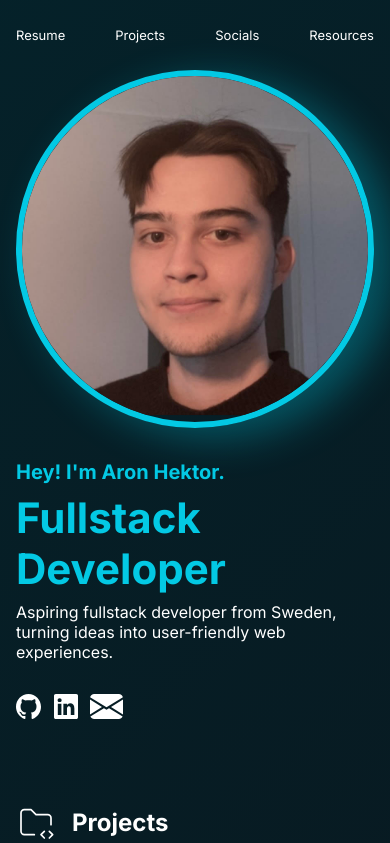
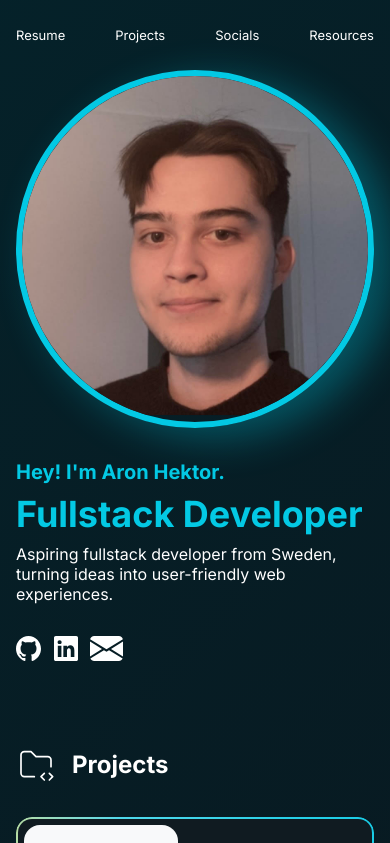
Before and after one commit to AAHektor/aahektor.github.io, a React (Vite) app: page /#/ in a window 390 px wide. Shown: the top 843 px of the page. Built offline with nearby package versions, Linux system fonts and the light colour scheme.

Commit message:
Change hero section h2 font size

```diff
--- a/src/App.css
+++ b/src/App.css
@@ -148,6 +148,12 @@ body {
 .hero-content-header { display: flex; flex-direction: column; gap: .5rem; max-width: 500px; }
 .hero-content-header h1 { font-size: 20px; color: var(--primary-blue-color); }
 .hero-content-header h2 { font-size: 42px; color: var(--primary-blue-color); }
+
+@media (max-width: 768px) {
+  .hero-content-header h2 {
+    font-size: 36px;
+  }
+}
 
 .card-container-hero {
   display: grid;
```
